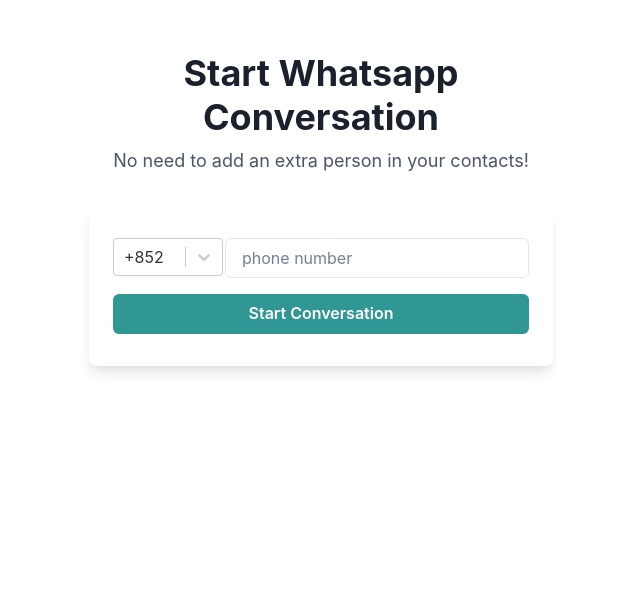
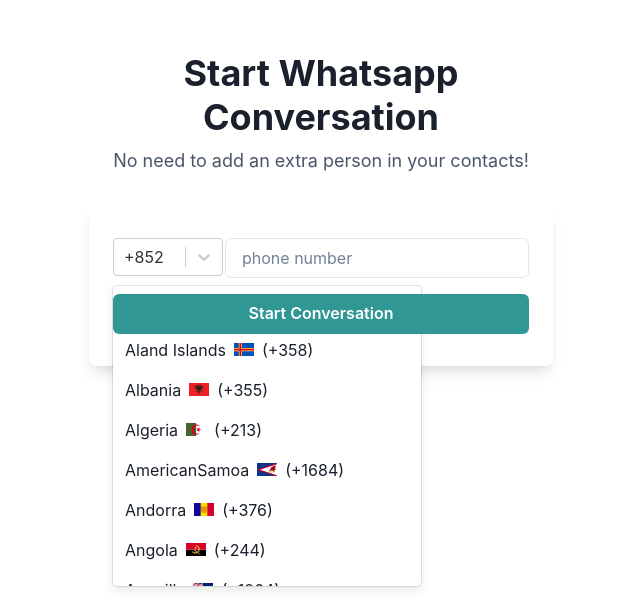
Before and after one commit to andychowhh/whatsapp-conversation-starter, a React (Create React App) app: page / in a window 1280 px wide. Shown: the part 191-800 px from the top of the page, without its empty margins (319-959 px from the left). Built offline with nearby package versions, Linux system fonts and the light colour scheme.

Commit message:
Testing for Safari

```diff
--- a/src/components/DialCodeSelect/index.tsx
+++ b/src/components/DialCodeSelect/index.tsx
@@ -64,6 +64,7 @@ export function DialCodeSelect({ value, onChange }: DialCodeSelectProp) {
       styles={colorStyles}
       name="dialCode"
       inputId="dialCode"
+      menuIsOpen={true}
     />
   );
 }
```
